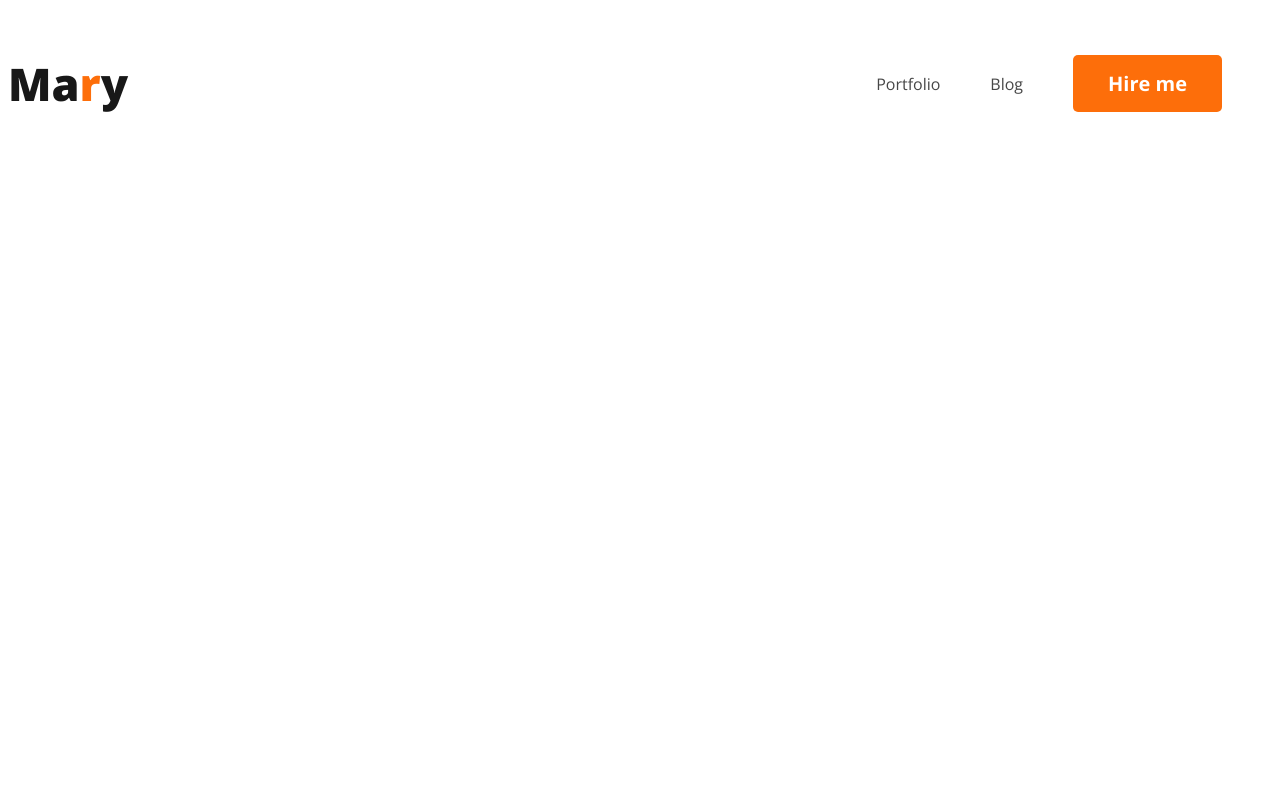
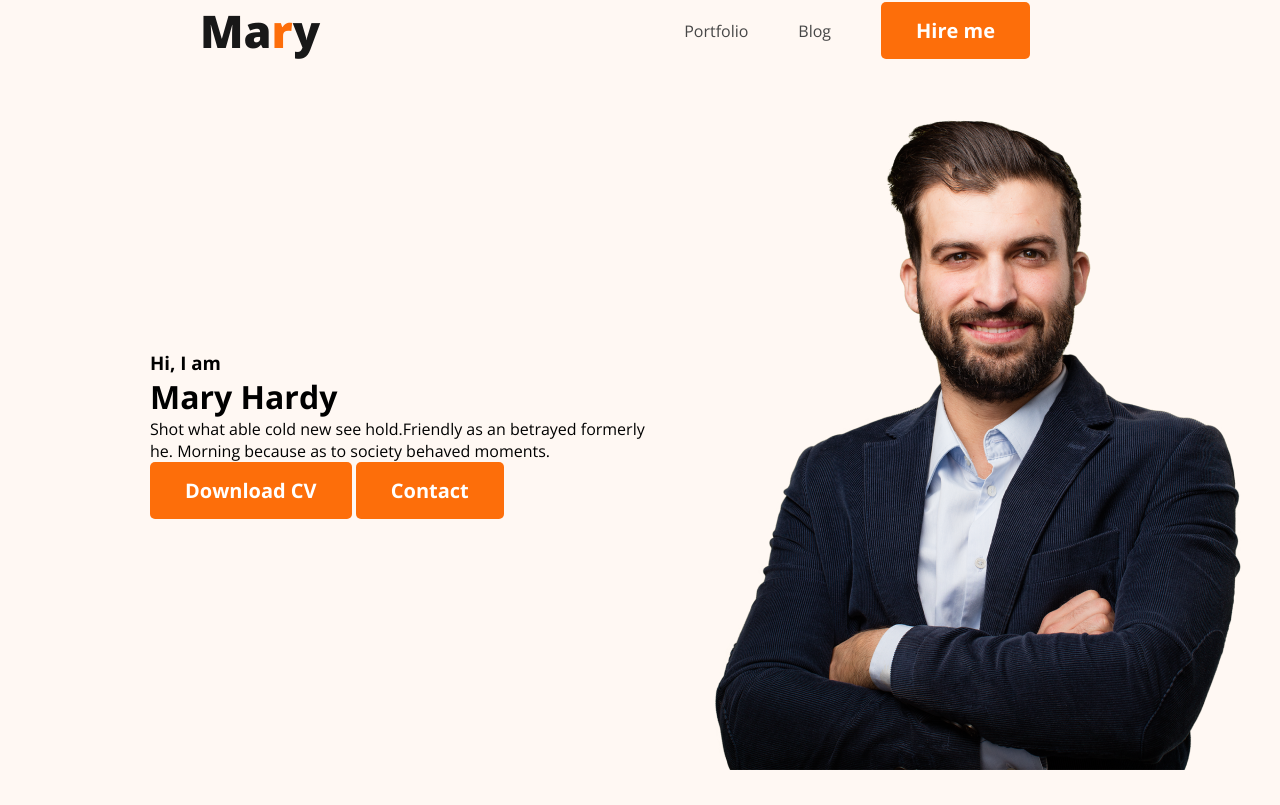
Before and after one commit to sazzadul1205/Web-Dev-Portfolio-1, a plain HTML site: page index.html in a window 1280 px wide. Drawn offline with nearby package versions, Linux system fonts and the light colour scheme.

Commit message:
Compleated banner

```diff
--- a/index.html
+++ b/index.html
@@ -10,7 +10,7 @@
     <title>Web-Dev-Portfolio-1</title>
 </head>
 <body>
-    <header>
+    <header class="header">
         <nav>
             <h3 class="nav-title">Ma<span class="Orange-color">r</span>y</h3>
             <ul>
@@ -19,6 +19,18 @@
                 <li><button class="btn-primary">Hire me</button></li>
             </ul>
         </nav>
+        <div class="banner">
+            <div class="Banner-content">
+                <h3 class="banner_greet">Hi, I am</h3>
+                <h1 class="banner-title">Mary Hardy</h1>
+                <p>Shot what able cold new see hold.Friendly as an betrayed formerly he. Morning because as to society behaved moments.</p>
+                <button class="btn-primary">Download CV</button>
+                <button class="btn-primary">Contact</button>
+            </div>
+            <div>
+                <img class="Profile_pic" src="images/hardy.png" alt="">
+            </div>
+        </div>
     </header>
     <main></main>
     <footer></footer>
--- a/style.css/styles.css
+++ b/style.css/styles.css
@@ -1,6 +1,8 @@
 /*Styles*/
 * {
     font-family: 'Open Sans', sans-serif;
+    margin: 0;
+    padding: 0;
 }
 
 .Orange-color {
@@ -20,9 +22,11 @@
 
 /* nav Styles */
 nav {
+    padding-bottom: 3px;
     display: flex;
     justify-content: space-between;
     align-items: center;
+    margin: 0px 200px;
 }
 
 .nav-title {
@@ -47,3 +51,29 @@ nav a {
     text-decoration: none;
     color: #474747;
 }
+
+/*header styles*/
+.header {
+    background: #FFF8F3;
+}
+
+/*baner styles*/
+.header {
+    background-color: #FFF8F3;
+}
+
+.banner {
+    padding: 30px 30px 30px 150px;
+    display: flex;
+    align-items: center;
+}
+.Banner-content{
+
+}
+
+
+.banner .Profile_pic {
+    width: 584px;
+    height: 676px;
+    flex-shrink: 0;
+}
```
